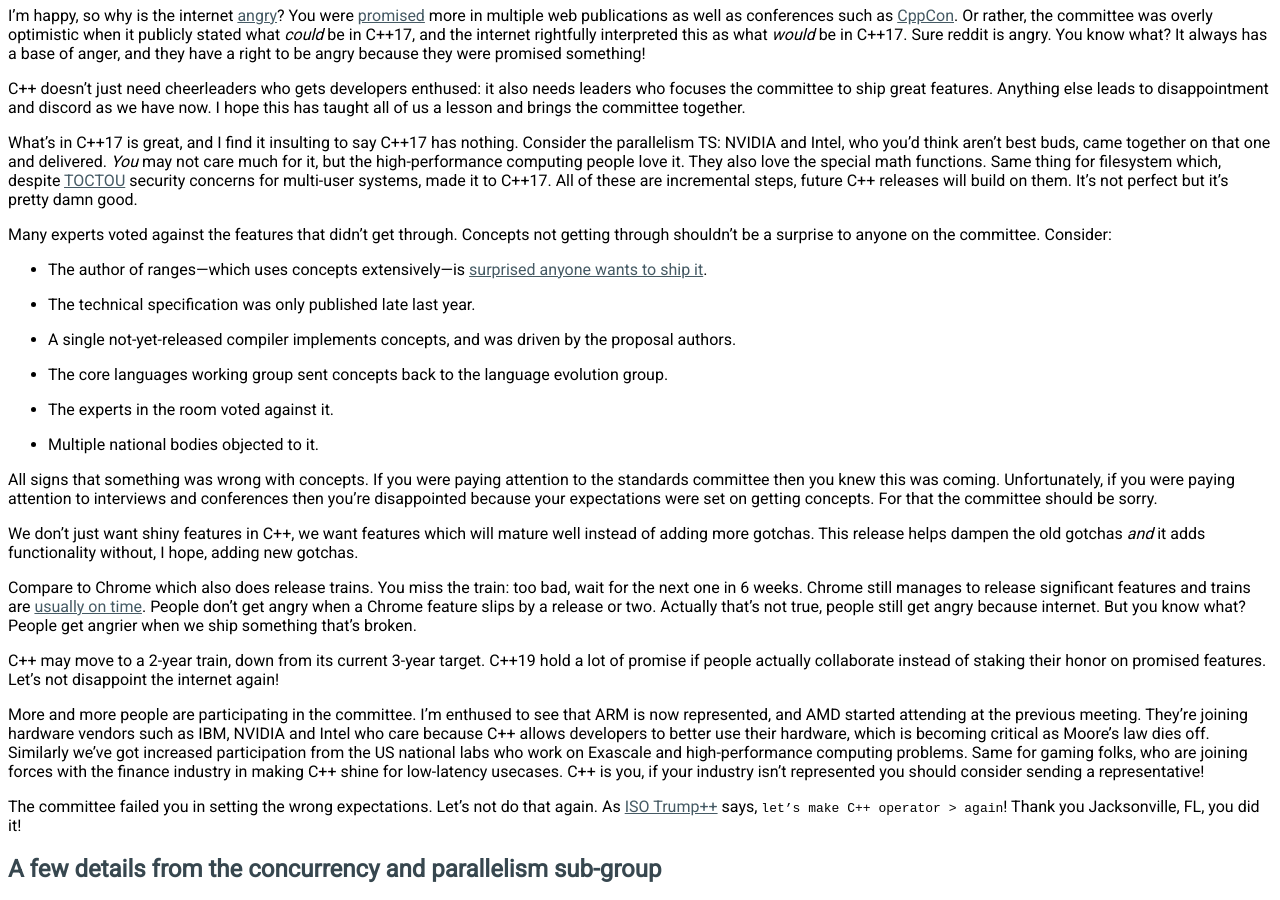
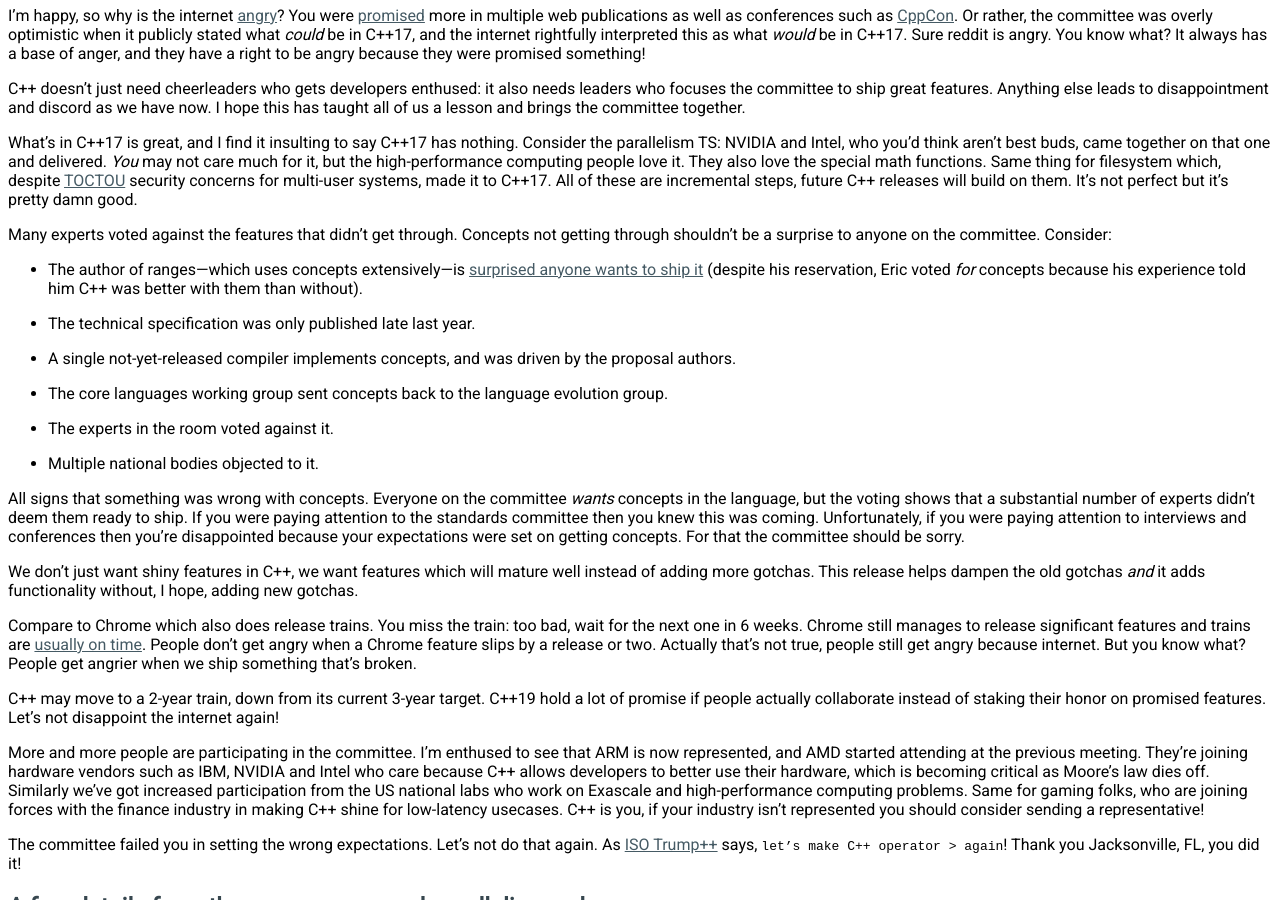
Before and after one commit to jfbastien/papers, a Sphinx documentation site: the page built from source/2016-02.rst, in a window 1280 px wide and 900 px high, scrolled down 479 px. Built offline with Sphinx 7.4.7, drawn with Linux system fonts in a browser that asks for light colours.

Commit message:
Update based on chat with Eric Niebler

```diff
--- a/source/2016-02.rst
+++ b/source/2016-02.rst
@@ -34,14 +34,14 @@ What’s in C++17 is great, and I find it insulting to say C++17 has nothing. Co
 
 Many experts voted against the features that didn’t get through. Concepts not getting through shouldn’t be a surprise to anyone on the committee. Consider:
 
-* The author of ranges—which uses concepts extensively—is `surprised anyone wants to ship it`_.
+* The author of ranges—which uses concepts extensively—is `surprised anyone wants to ship it`_ (despite his reservation, Eric voted *for* concepts because his experience told him C++ was better with them than without).
 * The technical specification was only published late last year.
 * A single not-yet-released compiler implements concepts, and was driven by the proposal authors.
 * The core languages working group sent concepts back to the language evolution group.
 * The experts in the room voted against it.
 * Multiple national bodies objected to it.
 
-All signs that something was wrong with concepts. If you were paying attention to the standards committee then you knew this was coming. Unfortunately, if you were paying attention to interviews and conferences then you’re disappointed because your expectations were set on getting concepts. For that the committee should be sorry.
+All signs that something was wrong with concepts. Everyone on the committee *wants* concepts in the language, but the voting shows that a substantial number of experts didn't deem them ready to ship. If you were paying attention to the standards committee then you knew this was coming. Unfortunately, if you were paying attention to interviews and conferences then you’re disappointed because your expectations were set on getting concepts. For that the committee should be sorry.
 
  .. _`surprised anyone wants to ship it`: https://twitter.com/ericniebler/status/702871869435711488
 
```
